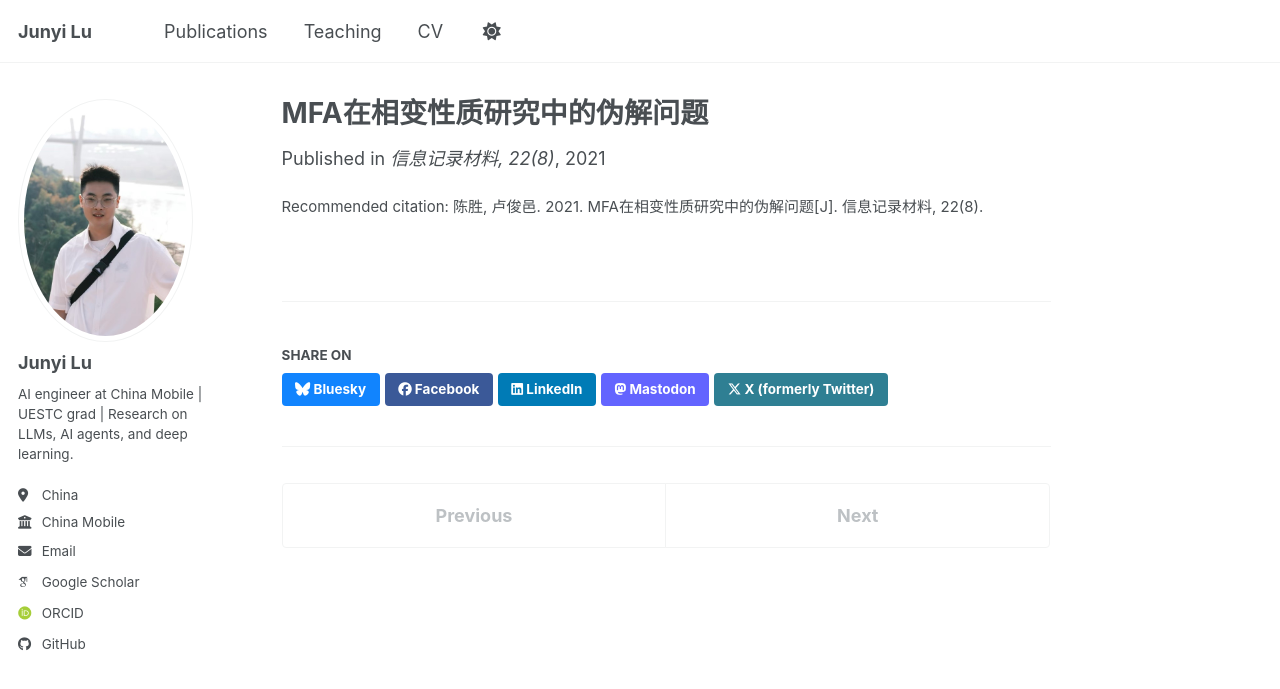
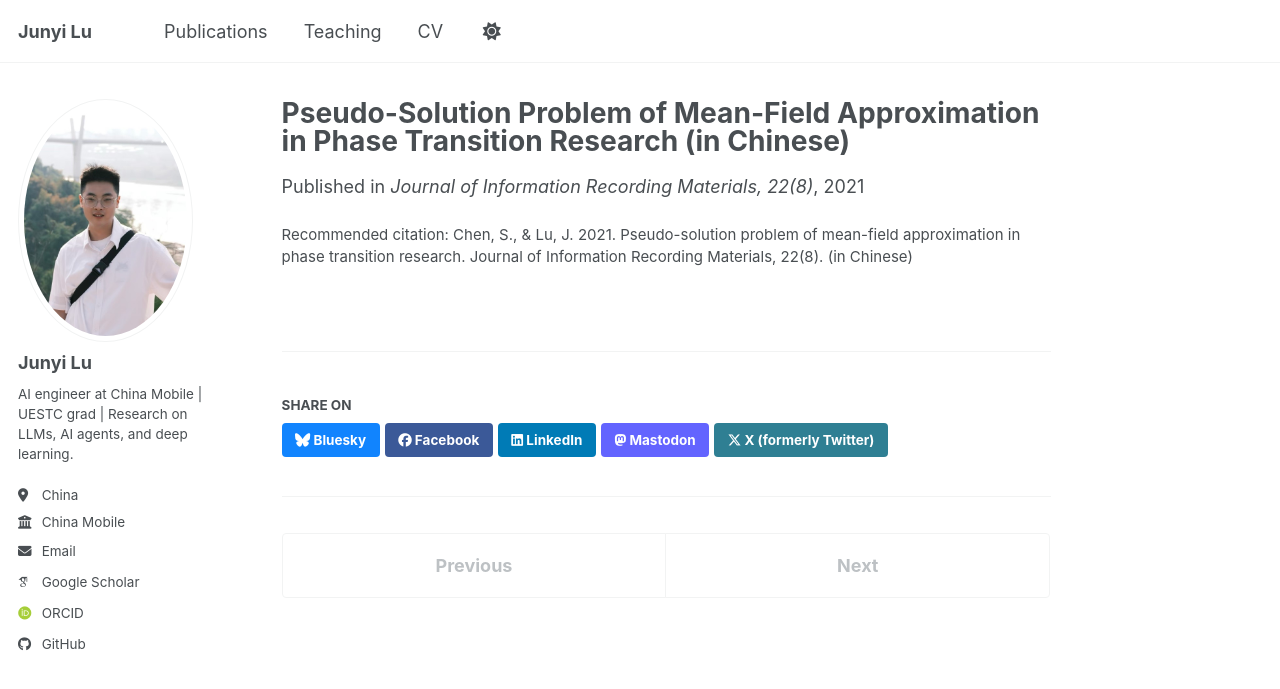
Before and after one commit to ljy623669155/ljy623669155.github.io, a Jekyll site: the page built from _publications/2021-01-01-mfa-pseudo-solution.md, in a window 1280 px wide. Shown: the top 689 px of the page. Built offline with Jekyll 4.4.1, drawn with Linux system fonts in a browser that asks for light colours; some web fonts are replaced; a script bundle is joined from its source files by our own code; library files that are not in the unit come from our copies.

Commit message:
translate Chinese publication titles/venues/citations to English

```diff
--- a/_publications/2021-01-01-mfa-pseudo-solution.md
+++ b/_publications/2021-01-01-mfa-pseudo-solution.md
@@ -1,9 +1,9 @@
 ---
-title: "MFA在相变性质研究中的伪解问题"
+title: "Pseudo-Solution Problem of Mean-Field Approximation in Phase Transition Research (in Chinese)"
 collection: publications
 category: manuscripts
 permalink: /publication/2021-mfa-pseudo-solution
 date: 2021-01-01
-venue: '信息记录材料, 22(8)'
-citation: '陈胜, 卢俊邑. 2021. MFA在相变性质研究中的伪解问题[J]. 信息记录材料, 22(8).'
+venue: 'Journal of Information Recording Materials, 22(8)'
+citation: 'Chen, S., & Lu, J. 2021. Pseudo-solution problem of mean-field approximation in phase transition research. Journal of Information Recording Materials, 22(8). (in Chinese)'
 ---
```
Also changed, not shown: _publications/2021-01-01-hmm-quantum-master-equation.md (+3 -3 lines), _publications/2021-01-01-nanoisland-polarization.md (+3 -3 lines).
